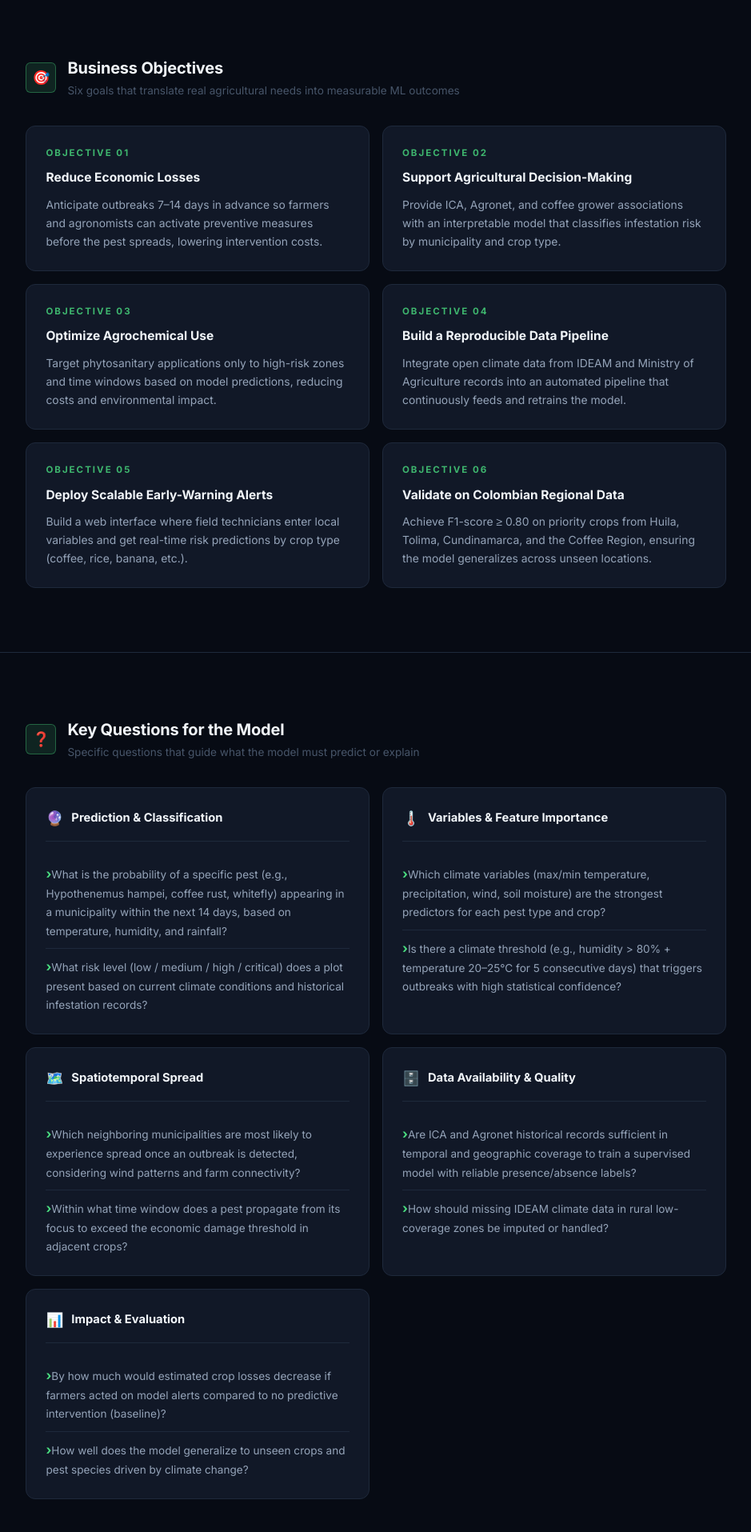
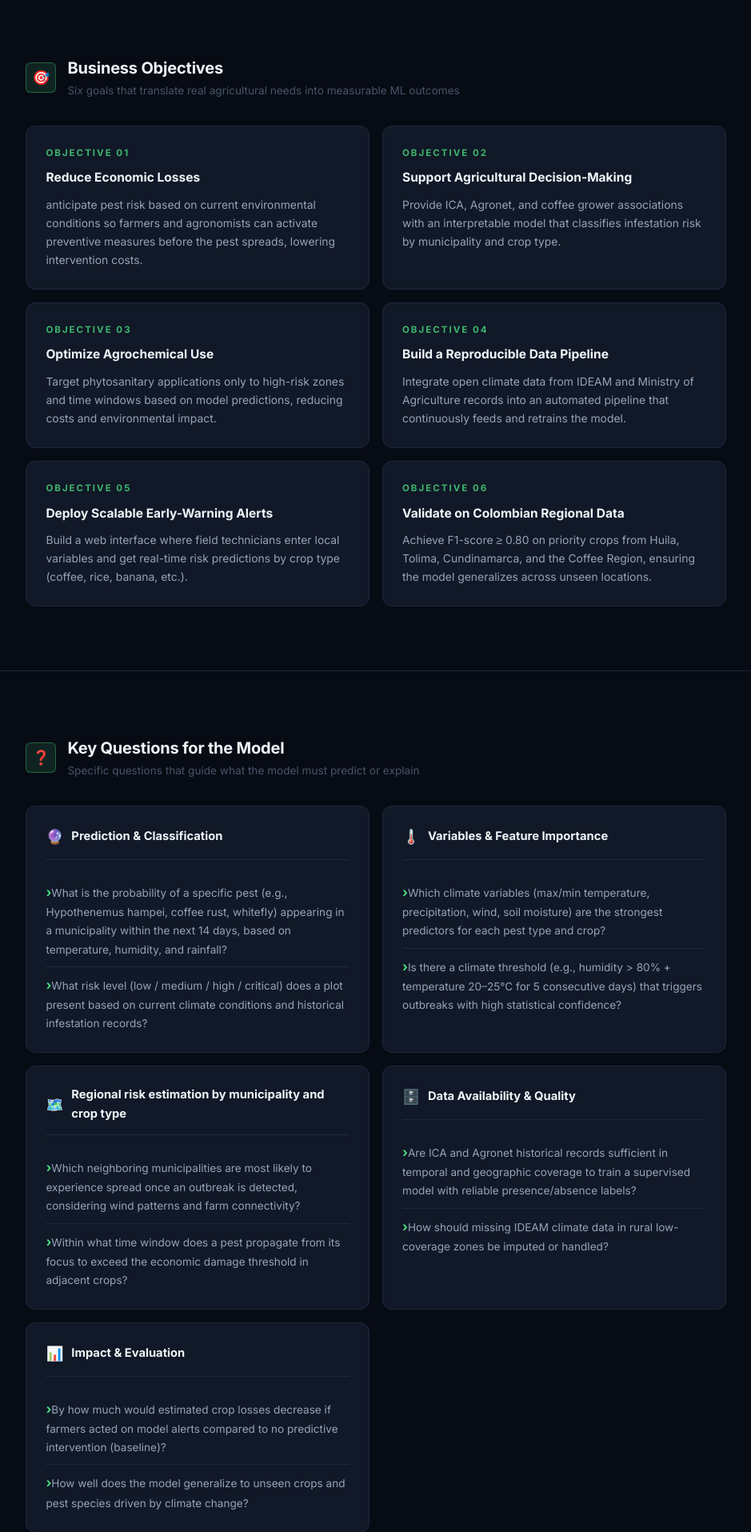
Before and after one commit to juanandresmedinaune-creator/Final_Project, a Flask app: page /pests/objectives in a window 1280 px wide. Shown: the part 524-2439 px from the top of the page at 80% size, without its empty margins (170-1109 px from the left). Run offline with Flask 3, Linux system fonts and the light colour scheme; parts of the project's set-up code (start-up, migrations or seed data) failed here and were passed over.

Commit message:
fix(objectives): correct route path and html template

```diff
--- a/app.py
+++ b/app.py
@@ -1,7 +1,8 @@
-from flask import Flask, render_template
+from flask import Flask, render_template, request
 import pandas as pd
 import logisticRegression,decisionTree, os
 from logisticRegression import run_logistic_regression
+from predictionSystem import predict_pest_risk
 
 app = Flask(__name__)
 
@@ -44,23 +45,19 @@ def model_evaluation():
     logistic_regression = run_logistic_regression()
 
     random_forest = {
-
         "accuracy": "0.91",
         "precision": "0.88",
         "recall": "0.84",
         "f1_score": "0.86",
         "roc_auc": "0.92",
-
         "train_size": 1285,
         "test_size": 322,
         "cv_mean": "0.89",
         "n_features": 12,
-
         "mae": "0.11",
         "mse": "0.08",
         "rmse": "0.28",
         "r2": "0.85"
-
     }
 
     decision_tree = {
@@ -91,9 +88,28 @@ def model_evaluation():
         decision_tree=decision_tree
     )
 
-@app.route('/pests/systemPrediction')
+@app.route('/pests/systemPrediction', methods=['GET','POST'])
 def view_random_forest_prediction():
-    return render_template('systemPrediction.html')
+
+    if request.method == "POST":
+
+        result = predict_pest_risk(
+            request.form
+        )
+
+        return render_template(
+            "systemPrediction.html",
+            prediction=result.get("prediction"),
+            confidence=result.get("confidence"),
+            description=result.get("description"),
+            probabilities=result.get("probabilities"),
+            error=result.get("error")
+        )
+
+    return render_template(
+        "systemPrediction.html"
+    )
+
 
 if __name__ == '__main__':
     port = int(os.environ.get("PORT", 5000))
--- a/templates/objectives.html
+++ b/templates/objectives.html
@@ -34,7 +34,7 @@
         <div class="obj-card">
             <div class="obj-num">Objective 01</div>
             <h3>Reduce Economic Losses</h3>
-            <p>Anticipate outbreaks 7–14 days in advance so farmers and agronomists can activate preventive measures before the pest spreads, lowering intervention costs.</p>
+            <p>anticipate pest risk based on current environmental conditions so farmers and agronomists can activate preventive measures before the pest spreads, lowering intervention costs.</p>
         </div>
         <div class="obj-card">
             <div class="obj-num">Objective 02</div>
@@ -98,7 +98,7 @@
         <div class="q-panel">
             <div class="q-panel-header">
                 <span class="icon">🗺️</span>
-                <h3>Spatiotemporal Spread</h3>
+                <h3>Regional risk estimation by municipality and crop type</h3>
             </div>
             <ul>
                 <li>Which neighboring municipalities are most likely to experience spread once an outbreak is detected, considering wind patterns and farm connectivity?</li>
```
